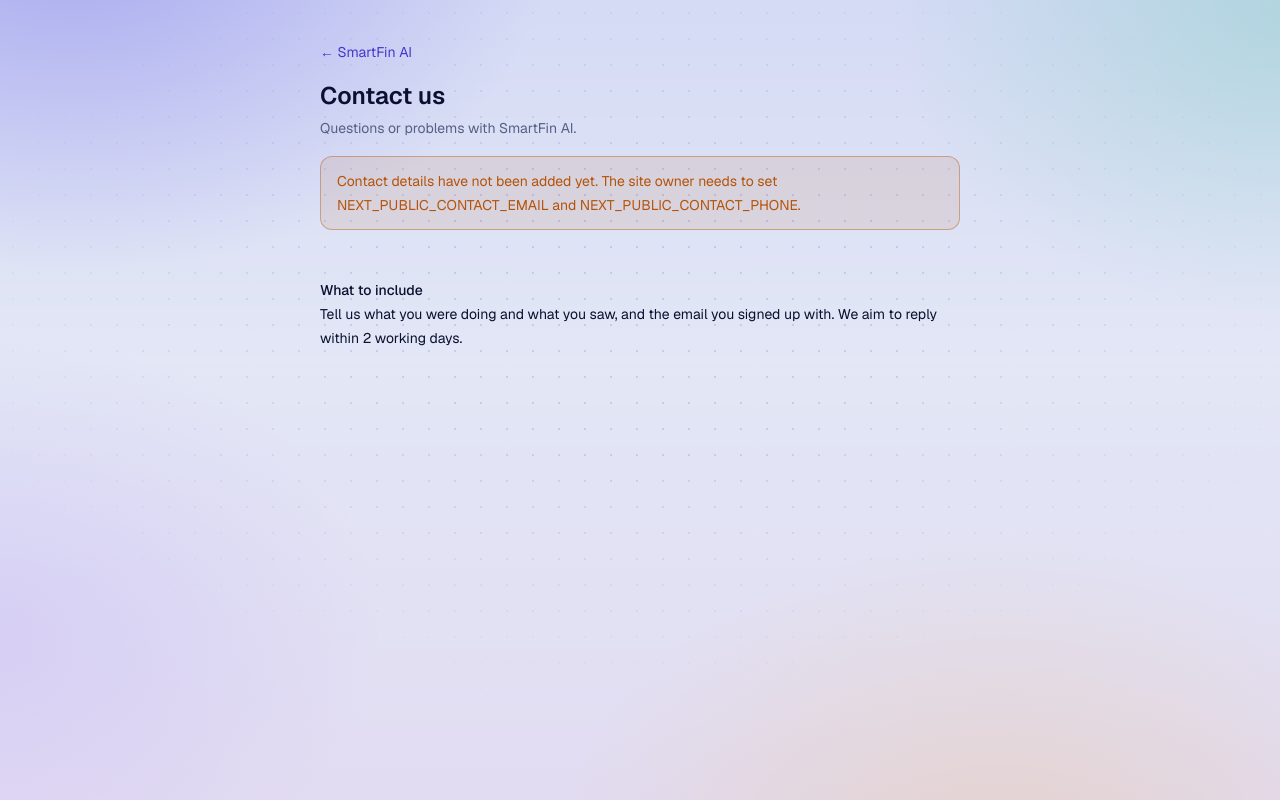
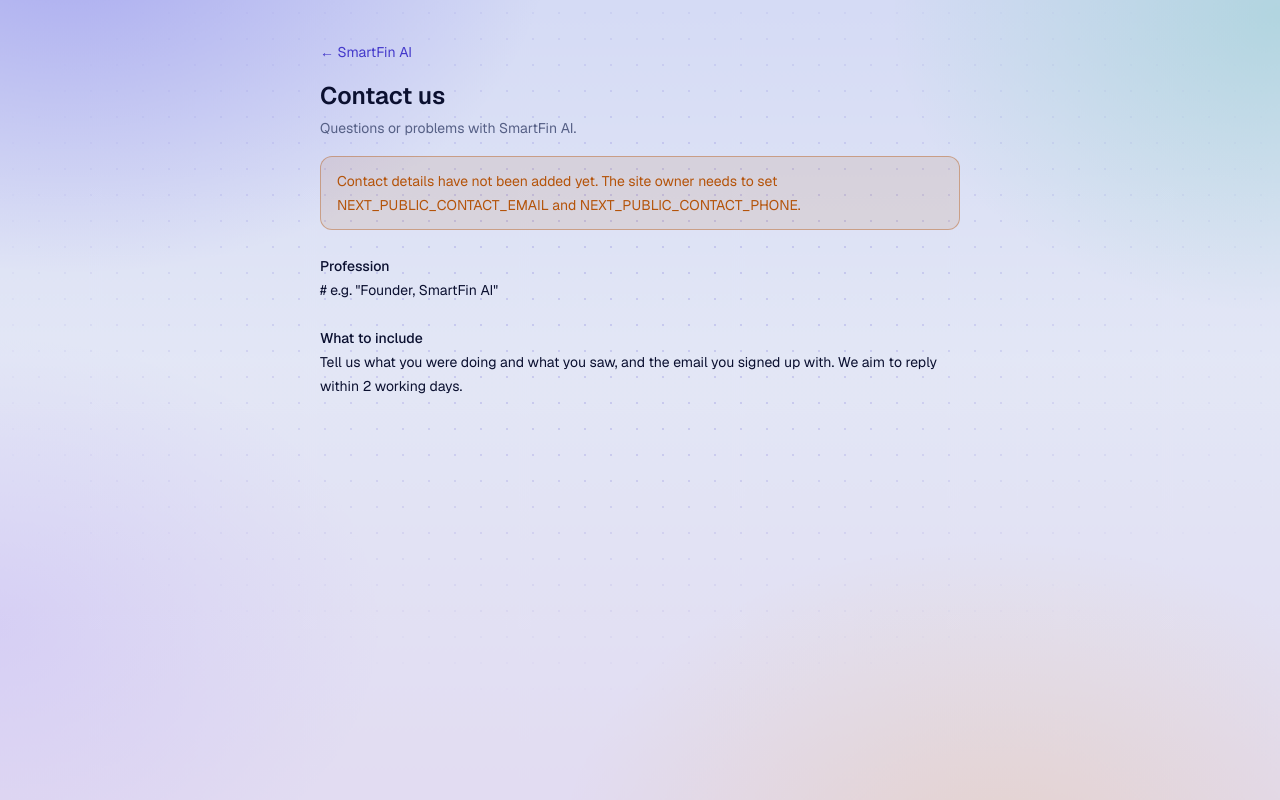
Before and after one commit to KALYANSIDDAMALLA/smartfin-ai, a Next.js app: page /contact in a window 1280 px wide. Built offline with nearby package versions, Linux system fonts and the light colour scheme.

Commit message:
Contact page: show name and profession (details come from settings, not the code)
Co-Authored-By: Claude Sonnet 5.5 <noreply@anthropic.com>

```diff
--- a/src/app/contact/page.tsx
+++ b/src/app/contact/page.tsx
@@ -3,13 +3,14 @@ export const metadata = { title: "Contact · SmartFin AI" };
 /** Real contact details come from environment settings so no personal data is hard-coded in the repo. */
 const v = (x: string | undefined) => (x ?? "").trim();
 export default function Contact() {
-  const name = v(process.env.NEXT_PUBLIC_BUSINESS_NAME), email = v(process.env.NEXT_PUBLIC_CONTACT_EMAIL), phone = v(process.env.NEXT_PUBLIC_CONTACT_PHONE), address = v(process.env.NEXT_PUBLIC_BUSINESS_ADDRESS);
+  const name = v(process.env.NEXT_PUBLIC_BUSINESS_NAME), role = v(process.env.NEXT_PUBLIC_CONTACT_ROLE), email = v(process.env.NEXT_PUBLIC_CONTACT_EMAIL), phone = v(process.env.NEXT_PUBLIC_CONTACT_PHONE), address = v(process.env.NEXT_PUBLIC_BUSINESS_ADDRESS);
   const set = !!(email || phone);
   return (<main className="mx-auto max-w-2xl px-4 py-10 text-sm leading-6"><Link href="/" className="text-brand">← SmartFin AI</Link>
     <h1 className="mt-4 text-2xl font-semibold">Contact us</h1><p className="mt-1 text-muted">Questions or problems with SmartFin AI.</p>
     {!set && <p role="status" className="mt-4 rounded-xl border border-warn/40 bg-warn/10 px-4 py-3 text-warn">Contact details have not been added yet. The site owner needs to set NEXT_PUBLIC_CONTACT_EMAIL and NEXT_PUBLIC_CONTACT_PHONE.</p>}
     <dl className="mt-6 grid gap-3">
-      {name && <div><dt className="font-medium">Business name</dt><dd>{name}</dd></div>}
+      {name && <div><dt className="font-medium">Name</dt><dd>{name}</dd></div>}
+      {role && <div><dt className="font-medium">Profession</dt><dd>{role}</dd></div>}
       {email && <div><dt className="font-medium">Email</dt><dd><a href={`mailto:${email}`} className="text-brand underline">{email}</a></dd></div>}
       {phone && <div><dt className="font-medium">Phone</dt><dd><a href={`tel:${phone.replace(/[^+\d]/g, "")}`} className="text-brand underline">{phone}</a></dd></div>}
       {address && <div><dt className="font-medium">Address</dt><dd>{address}</dd></div>}
```
Also changed, not shown: 1 other file (tests, documents, lock files or other folders).
